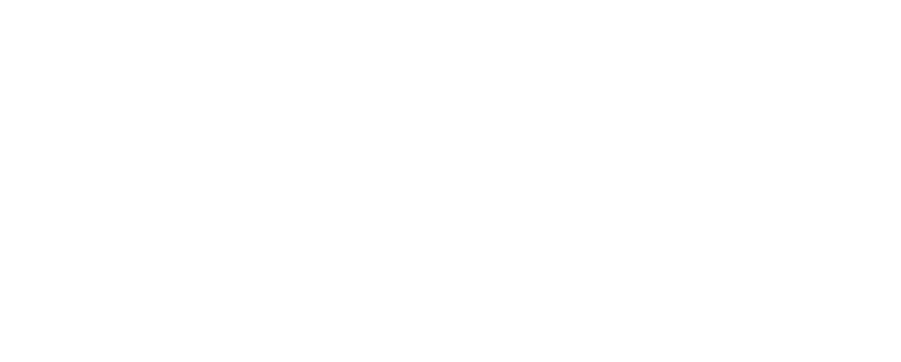
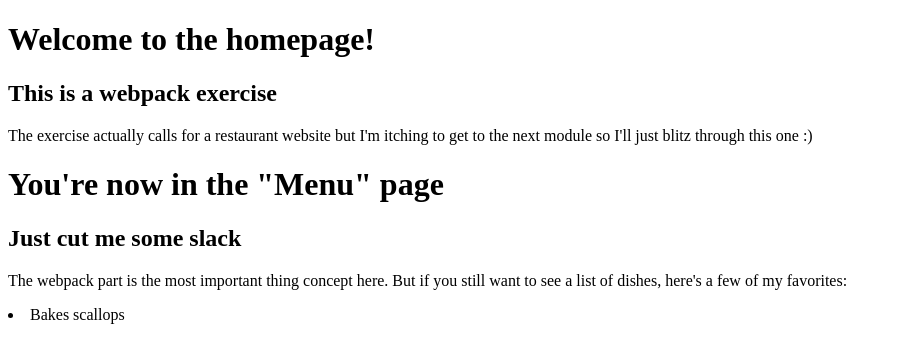
Before and after one commit to abegail/restaurant, a plain HTML site: page index.html in a window 1280 px wide. Shown: the whole page, without its empty margins (0-901 px from the left). Drawn offline with Linux system fonts and the light colour scheme.

Commit message:
Add modules for the homepage and menu page

```diff
--- a/index.html
+++ b/index.html
@@ -5,7 +5,7 @@
     <meta http-equiv="X-UA-Compatible" content="IE=edge" />
     <meta name="viewport" content="width=device-width, initial-scale=1.0" />
     <title>Restaurant</title>
-    <script src="./main.js"></script>
+    <script src="./main.js" defer></script>
   </head>
   <body>
     <div id="content"></div>
--- a/main.js
+++ b/main.js
@@ -1 +1 @@
-console.log("This is working");
+(()=>{"use strict";!function(){const e=document.getElementById("content"),t=document.createElement("h1");t.textContent="Welcome to the homepage!",e.append(t);const n=document.createElement("h2");n.textContent="This is a webpack exercise",e.append(n);const o=document.createElement("p");o.textContent="The exercise actually calls for a restaurant website but I'm itching to get to the next module so I'll just blitz through this one :)",e.append(o)}(),function(){const e=document.getElementById("content"),t=document.createElement("h1");t.textContent='You\'re now in the "Menu" page',e.append(t);const n=document.createElement("h2");n.textContent="Just cut me some slack",e.append(n);const o=document.createElement("p");o.textContent="The webpack part is the most important thing concept here. But if you still want to see a list of dishes, here's a few of my favorites:",e.append(o);const c=document.createElement("li");c.textContent="Bakes scallops",e.append(c)}()})();
```
